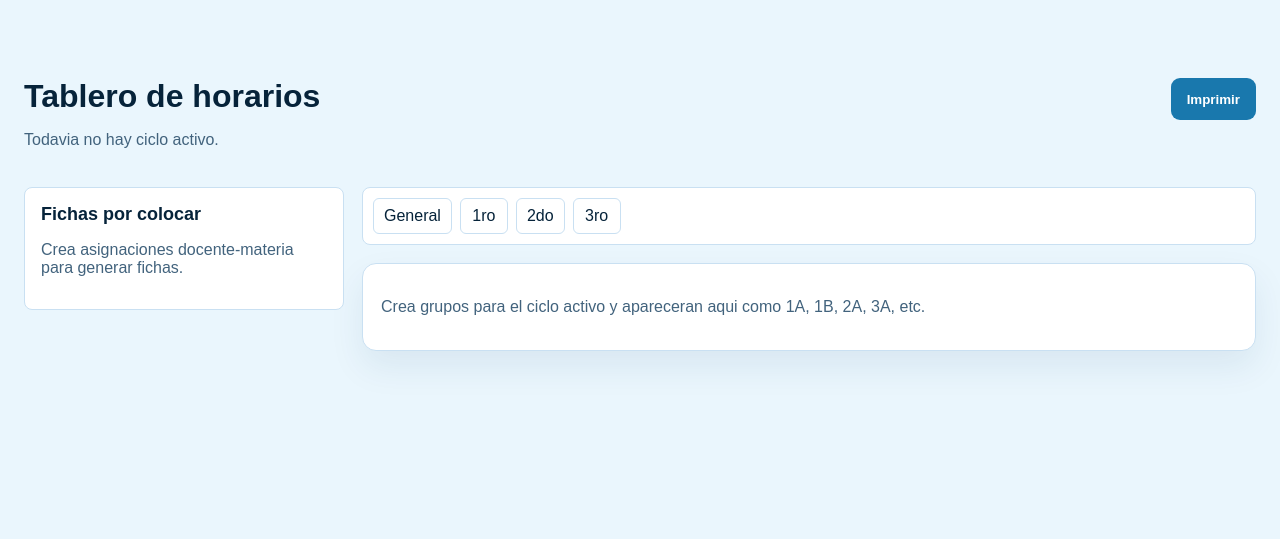
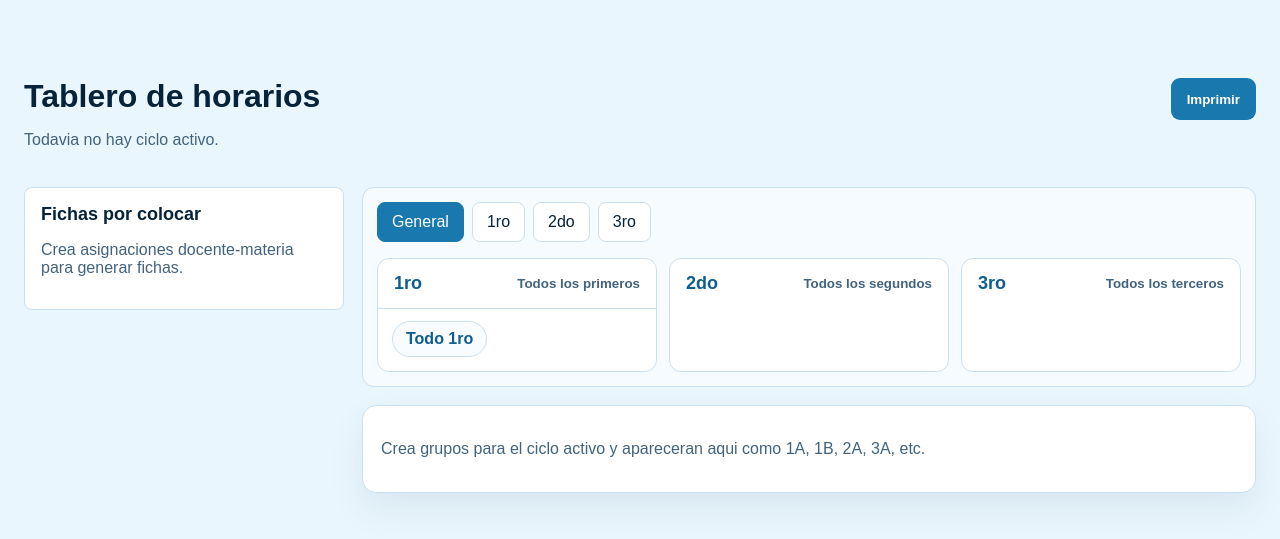
Before and after one commit to gabeMoran05-coder/SCHEDULE-PROYECT-, a Django app: page /horarios/tablero/ in a window 1280 px wide. Shown: the part 76-615 px from the top of the page. Run offline with Django 5.2, Linux system fonts and the light colour scheme; the visitor is signed in with stand-in values (Sample User, id 1); data that the repository does not hold is empty.

Commit message:
Improve schedule board grade filters

```diff
--- a/static/css/styles.css
+++ b/static/css/styles.css
@@ -588,25 +588,103 @@ input[type="checkbox"] {
 .board-toolbar {
     background: var(--panel);
     border: 1px solid var(--line);
-    border-radius: 8px;
+    border-radius: 12px;
+    display: grid;
+    gap: 16px;
+    padding: 14px;
+}
+
+.board-filter-panel {
+    background: var(--panel-soft);
+}
+
+.board-filter-main {
     display: flex;
     flex-wrap: wrap;
     gap: 8px;
-    padding: 10px;
+}
+
+.grade-filter-grid {
+    display: grid;
+    gap: 12px;
+    grid-template-columns: repeat(3, minmax(0, 1fr));
+}
+
+.grade-filter {
+    background: white;
+    border: 1px solid var(--line);
+    border-radius: 12px;
+    overflow: hidden;
+}
+
+.grade-filter summary {
+    align-items: center;
+    cursor: pointer;
+    display: flex;
+    justify-content: space-between;
+    gap: 10px;
+    list-style: none;
+    padding: 14px 16px;
+}
+
+.grade-filter summary::-webkit-details-marker {
+    display: none;
+}
+
+.grade-filter summary span {
+    color: var(--brand-dark);
+    font-size: 18px;
+    font-weight: 800;
+}
+
+.grade-filter summary small {
+    color: var(--muted);
+    font-weight: 700;
+}
+
+.grade-chip-row {
+    border-top: 1px solid var(--line);
+    display: flex;
+    flex-wrap: wrap;
+    gap: 8px;
+    padding: 12px 14px 14px;
 }
 
 .filter-pill {
+    background: white;
     border: 1px solid var(--line);
-    border-radius: 6px;
+    border-radius: 8px;
     color: var(--ink);
+    cursor: pointer;
+    font: inherit;
     min-width: 48px;
-    padding: 8px 10px;
+    padding: 10px 14px;
     text-align: center;
 }
 
-.filter-pill:hover {
+.filter-pill:hover,
+.filter-pill.active {
+    background: var(--brand);
     border-color: var(--brand);
-    color: var(--brand);
+    color: white;
+}
+
+.group-filter-chip {
+    background: #f8fcff;
+    border: 1px solid var(--line);
+    border-radius: 999px;
+    color: var(--brand-dark);
+    cursor: pointer;
+    font: inherit;
+    font-weight: 800;
+    min-height: 36px;
+    padding: 7px 13px;
+}
+
+.group-filter-chip:hover,
+.group-filter-chip.active {
+    background: #dcf2ff;
+    border-color: #8fc9ec;
 }
 
 .group-board {
@@ -701,6 +779,10 @@ input[type="checkbox"] {
         grid-template-columns: 1fr;
     }
 
+    .grade-filter-grid {
+        grid-template-columns: 1fr;
+    }
+
     .main {
         padding: 24px 12px;
     }
--- a/templates/horarios/tablero.html
+++ b/templates/horarios/tablero.html
@@ -30,18 +30,64 @@
     </aside>
 
     <section class="schedule-board">
-        <div class="board-toolbar">
-            <a class="filter-pill" href="#">General</a>
-            <a class="filter-pill" href="#">1ro</a>
-            <a class="filter-pill" href="#">2do</a>
-            <a class="filter-pill" href="#">3ro</a>
-            {% for grupo in grupos %}
-                <a class="filter-pill" href="#grupo-{{ grupo.id }}">{{ grupo.grado }}{{ grupo.letra }}</a>
-            {% endfor %}
+        <div class="board-toolbar board-filter-panel" data-board-filters>
+            <div class="board-filter-main">
+                <button class="filter-pill active" type="button" data-filter-type="general">General</button>
+                <button class="filter-pill" type="button" data-filter-type="grade" data-grade="1">1ro</button>
+                <button class="filter-pill" type="button" data-filter-type="grade" data-grade="2">2do</button>
+                <button class="filter-pill" type="button" data-filter-type="grade" data-grade="3">3ro</button>
+            </div>
+
+            <div class="grade-filter-grid">
+                <details class="grade-filter" open>
+                    <summary>
+                        <span>1ro</span>
+                        <small>Todos los primeros</small>
+                    </summary>
+                    <div class="grade-chip-row">
+                        <button class="group-filter-chip" type="button" data-filter-type="grade" data-grade="1">Todo 1ro</button>
+                        {% for grupo in grupos %}
+                            {% if grupo.grado == 1 %}
+                                <button class="group-filter-chip" type="button" data-filter-type="group" data-group="grupo-{{ grupo.id }}">{{ grupo.grado }}{{ grupo.letra }}</button>
+                            {% endif %}
+                        {% endfor %}
+                    </div>
+                </details>
+
+                <details class="grade-filter">
+                    <summary>
+                        <span>2do</span>
+                        <small>Todos los segundos</small>
+                    </summary>
+                    <div class="grade-chip-row">
+                        <button class="group-filter-chip" type="button" data-filter-type="grade" data-grade="2">Todo 2do</button>
+                        {% for grupo in grupos %}
+                            {% if grupo.grado == 2 %}
+                                <button class="group-filter-chip" type="button" data-filter-type="group" data-group="grupo-{{ grupo.id }}">{{ grupo.grado }}{{ grupo.letra }}</button>
+                            {% endif %}
+                        {% endfor %}
+                    </div>
+                </details>
+
+                <details class="grade-filter">
+                    <summary>
+                        <span>3ro</span>
+                        <small>Todos los terceros</small>
+                    </summary>
+                    <div class="grade-chip-row">
+                        <button class="group-filter-chip" type="button" data-filter-type="grade" data-grade="3">Todo 3ro</button>
+                        {% for grupo in grupos %}
+                            {% if grupo.grado == 3 %}
+                                <button class="group-filter-chip" type="button" data-filter-type="group" data-group="grupo-{{ grupo.id }}">{{ grupo.grado }}{{ grupo.letra }}</button>
+                            {% endif %}
+                        {% endfor %}
+                    </div>
+                </details>
+            </div>
         </div>
 
         {% for grupo in grupos %}
-            <article class="group-board" id="grupo-{{ grupo.id }}">
+            <article class="group-board" id="grupo-{{ grupo.id }}" data-grade="{{ grupo.grado }}" data-group-board>
                 <h2>{{ grupo.grado }}{{ grupo.letra }}</h2>
                 <div class="schedule-grid">
                     <div class="schedule-cell schedule-head">Hora</div>
```
Also changed, not shown: static/js/app.js (+41 -0 lines).
